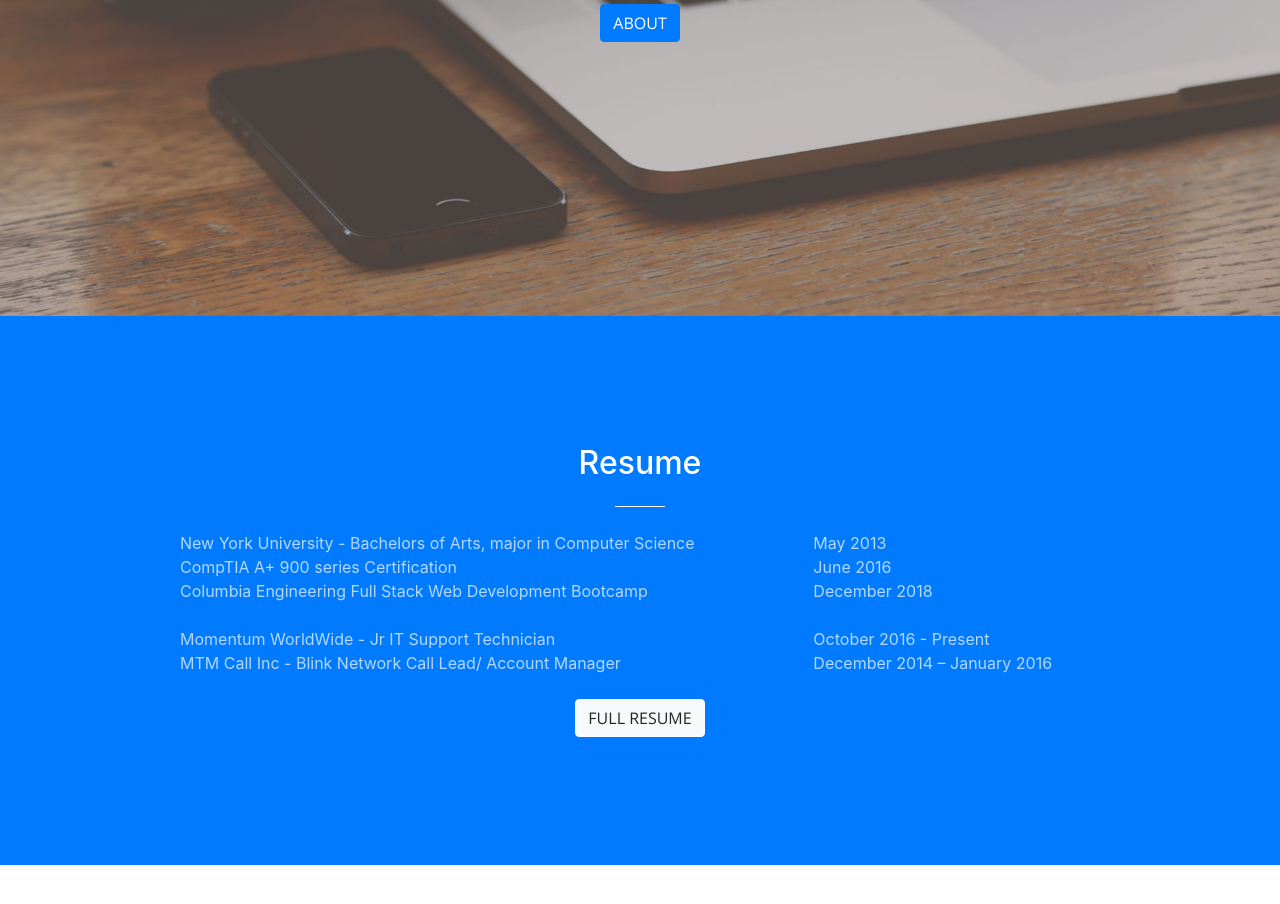
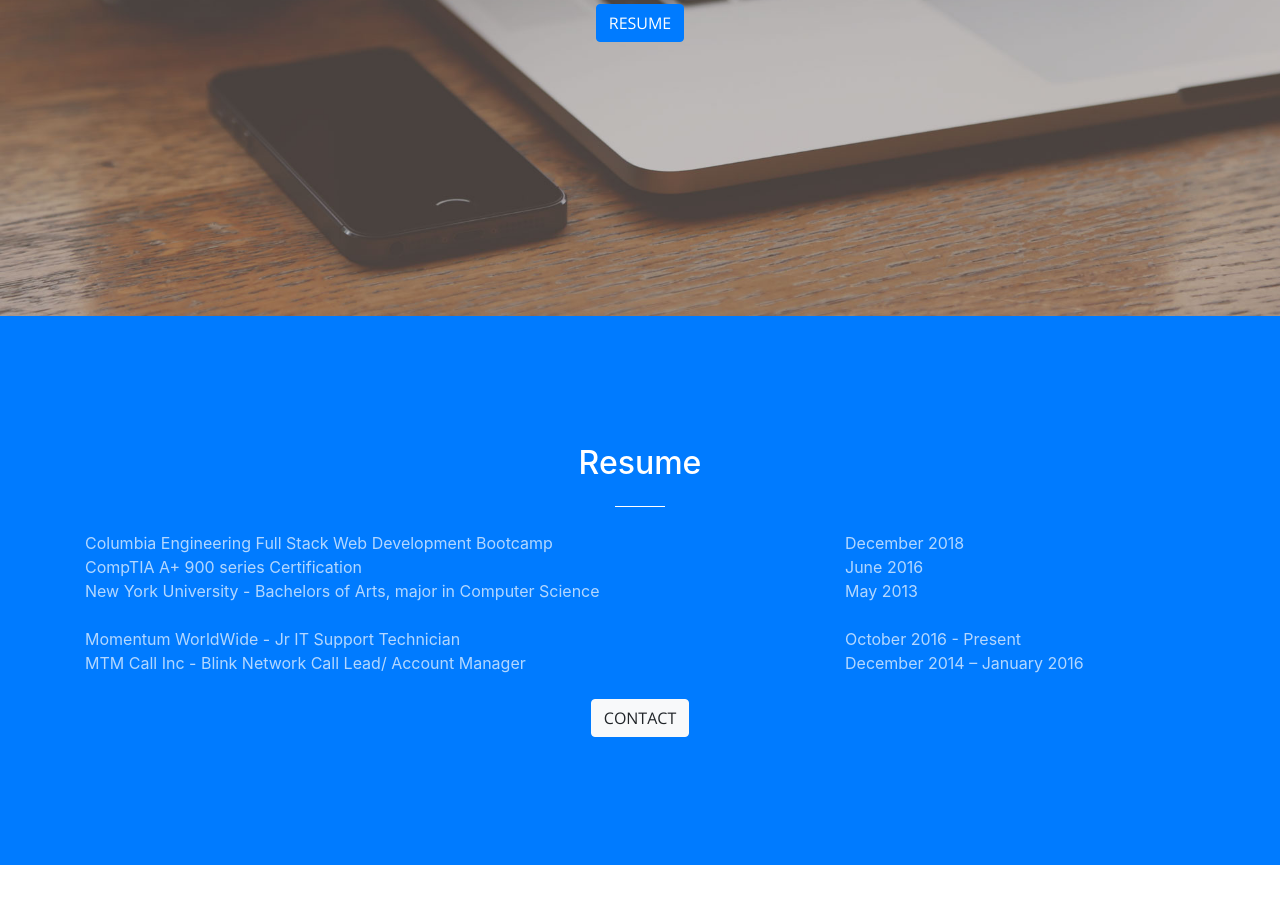
Before and after one commit to eric11598/eric11598.github.io, a website with bundled scripts: page index.html in a window 1280 px wide. Shown: the part 484-1388 px from the top of the page. Built offline with nearby package versions, Linux system fonts and the light colour scheme.

Commit message:
updated resume

```diff
--- a/index.html
+++ b/index.html
@@ -15,8 +15,12 @@
 
   <!-- Custom fonts for this template -->
   <link href="vendor/font-awesome/css/font-awesome.min.css" rel="stylesheet" type="text/css">
-    <link href='https://fonts.googleapis.com/css?family=Open+Sans:300italic,400italic,600italic,700italic,800italic,400,300,600,700,800' rel='stylesheet' type='text/css'>
-    <link href='https://fonts.googleapis.com/css?family=Merriweather:400,300,300italic,400italic,700,700italic,900,900italic' rel='stylesheet' type='text/css'>
+  <link
+    href='https://fonts.googleapis.com/css?family=Open+Sans:300italic,400italic,600italic,700italic,800italic,400,300,600,700,800'
+    rel='stylesheet' type='text/css'>
+  <link
+    href='https://fonts.googleapis.com/css?family=Merriweather:400,300,300italic,400italic,700,700italic,900,900italic'
+    rel='stylesheet' type='text/css'>
 
   <!-- Plugin CSS -->
   <link href="vendor/magnific-popup/magnific-popup.css" rel="stylesheet">
@@ -32,7 +36,9 @@
   <nav class="navbar navbar-expand-lg navbar-light fixed-top" id="mainNav">
     <div class="container">
       <a class="navbar-brand js-scroll-trigger" href="#page-top">Eric Arellano</a>
-        <button class="navbar-toggler navbar-toggler-right" type="button" data-toggle="collapse" data-target="#navbarResponsive" aria-controls="navbarResponsive" aria-expanded="false" aria-label="Toggle navigation">
+      <button class="navbar-toggler navbar-toggler-right" type="button" data-toggle="collapse"
+        data-target="#navbarResponsive" aria-controls="navbarResponsive" aria-expanded="false"
+        aria-label="Toggle navigation">
         <span class="navbar-toggler-icon"></span>
       </button>
       <div class="collapse navbar-collapse" id="navbarResponsive">
@@ -63,7 +69,7 @@
         </div>
         <div class="col-lg-8 mx-auto">
           <p class="text-faded mb-5">27 year old NYC native / IT Professional / Web Designer</p>
-            <a class="btn btn-primary btn-xl js-scroll-trigger" href="#resume">About</a>
+          <a class="btn btn-primary btn-xl js-scroll-trigger" href="#resume">Resume</a>
         </div>
       </div>
     </div>
@@ -72,36 +78,96 @@
   <section class="bg-primary" id="resume">
     <div class="container">
       <div class="row">
-          <div class="col-lg-10 mx-auto text-center">
+
+
+        <div class="col-lg-12 mx-auto text-center">
           <h2 class="section-heading text-white">Resume</h2>
           <hr class="light my-4">
 
           <div class="row">
             <div class="col-lg-8 mx-auto text-left">
-            <p class="text-faded mb-4">
-                New York University - Bachelors of Arts, major in Computer Science
-                <br>CompTIA A+ 900 series Certification
-                <br>Columbia Engineering Full Stack Web Development Bootcamp
-                <br><br>
-                Momentum WorldWide - Jr IT Support Technician
-                <br>MTM Call Inc - Blink Network Call Lead/ Account Manager
+
+              <p class="text-faded mb-0">
+                Columbia Engineering Full Stack Web Development Bootcamp
               </p>
             </div>
 
             <div class="col-lg-4 mx-auto text-left">
-
-              <p class="text-faded mb-4">
-                    May 2013
-                    <br>June 2016
-                    <br>December 2018
-                    <br><br>
-                    October 2016 - Present
-                    <br>December 2014 – January 2016
+              <p class="text-faded mb-0">
+                December 2018
               </p>
             </div>
           </div>
-            <a class="btn btn-light btn-xl js-scroll-trigger" href="#contact">Full Resume</a>
+
+          <div class="row">
+              <div class="col-lg-8 mx-auto text-left">
+
+                <p class="text-faded mb-0">
+                  CompTIA A+ 900 series Certification
+                </p>
               </div>
+
+              <div class="col-lg-4 mx-auto text-left">
+                <p class="text-faded mb-0">
+                    June 2016
+                </p>
+              </div>
+            </div>
+
+            <div class="row">
+                <div class="col-lg-8 mx-auto text-left">
+
+                  <p class="text-faded mb-0">
+                      New York University - Bachelors of Arts, major in Computer Science
+                  </p>
+                </div>
+
+                <div class="col-lg-4 mx-auto text-left">
+                  <p class="text-faded mb-0">
+                      May 2013
+                  </p>
+                </div>
+              </div>
+
+              <br>
+
+              <div class="row">
+                  <div class="col-lg-8 mx-auto text-left">
+
+                    <p class="text-faded mb-0">
+                        Momentum WorldWide - Jr IT Support Technician
+                    </p>
+                  </div>
+
+                  <div class="col-lg-4 mx-auto text-left">
+                    <p class="text-faded mb-0">
+                        October 2016 - Present
+                    </p>
+                  </div>
+                </div>
+
+                <div class="row">
+                    <div class="col-lg-8 mx-auto text-left">
+
+                      <p class="text-faded mb-0">
+                          MTM Call Inc - Blink Network Call Lead/ Account Manager
+                      </p>
+                    </div>
+
+                    <div class="col-lg-4 mx-auto text-left">
+                      <p class="text-faded mb-4">
+                          December 2014 – January 2016
+                      </p>
+                    </div>
+                  </div>
+
+
+
+
+      <a class="btn btn-light btn-xl js-scroll-trigger" href="#contact">Contact</a>
+    </div>
+
+
     </div>
     </div>
   </section>
@@ -121,7 +187,7 @@
           <div class="service-box mt-5 mx-auto">
 
             <a href="https://github.com/eric11598">
-                  <img src = "img/icons/email-logo.png" class = "small-icon" alt="email">
+              <img src="img/icons/email-logo.png" class="small-icon" alt="email">
             </a>
             <br><br>
             <h3 class="mb-3">Email</h3>
@@ -133,7 +199,7 @@
           <div class="service-box mt-5 mx-auto">
 
             <a href="https://github.com/eric11598">
-              <img src = "img/icons/github-logo.png" class = "small-icon" alt="Github">
+              <img src="img/icons/github-logo.png" class="small-icon" alt="Github">
             </a>
             <br><br>
             <h3 class="mb-3">Github</h3>
@@ -144,7 +210,7 @@
         <div class="col-lg-4 col-md-6 text-center">
           <div class="service-box mt-5 mx-auto">
             <a href="https://www.linkedin.com/in/eric-arellano-82b98810a/">
-                <img src = "img/icons/linkedin-logo.png" class = "small-icon" alt="LinkedIn">
+              <img src="img/icons/linkedin-logo.png" class="small-icon" alt="LinkedIn">
             </a>
             <br><br>
             <h3 class="mb-3">LinkedIn</h3>
```
Also changed, not shown: css/creative.min.css. Lines whose indentation alone changed are shown as unchanged.
